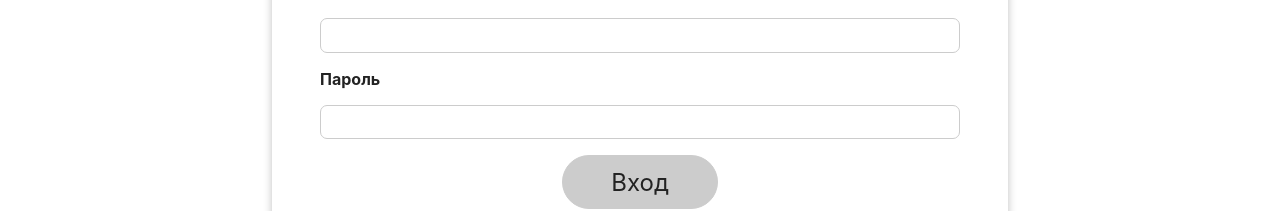
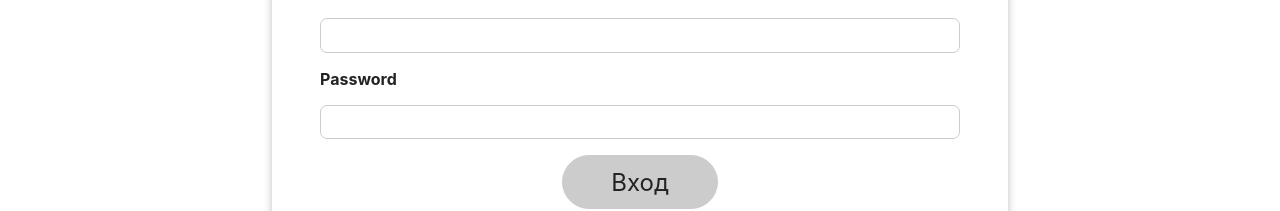
Before and after one commit to OlegYelis/react-second-app, a React (Create React App) app: page / in a window 1280 px wide. Shown: the part 212-423 px from the top of the page. Built offline with nearby package versions, Linux system fonts and the light colour scheme.

Commit message:
refactoring of the input component

```diff
--- a/src/components/Login/Login.jsx
+++ b/src/components/Login/Login.jsx
@@ -2,8 +2,9 @@ import React, { useState, useEffect, useReducer, useContext } from 'react';
 
 import { Card } from '../UI/Card/Card';
 import { Button } from '../UI/Button/Button';
-import { Actions, Controls } from './Login.styled';
+import { Actions } from './Login.styled';
 import { AuthContext } from 'store/auth-context';
+import { Input } from 'components/UI/Input/Input';
 
 const emailReducer = (prevState, action) => {
   if (action.type === 'USER_INPUT') {
@@ -95,30 +96,24 @@ export const Login = props => {
   return (
     <Card className="login">
       <form onSubmit={submitHandler}>
-        <Controls
-          className={`${emailState.isValid === false ? 'invalid' : ''}`}
-        >
-          <label htmlFor="email">Email</label>
-          <input
+        <Input
+          isValid={emailIsValid}
+          label="Email"
           type="email"
           id="email"
           value={emailState.value}
           onChange={emailChangeHandler}
           onBlur={validateEmailHandler}
         />
-        </Controls>
-        <Controls
-          className={`${passwordState.isValid === false ? 'invalid' : ''}`}
-        >
-          <label htmlFor="password">Пароль</label>
-          <input
+        <Input
+          isValid={passwordIsValid}
+          label="Password"
           type="password"
           id="password"
           value={passwordState.value}
           onChange={passwordChangeHandler}
           onBlur={validatePasswordHandler}
         />
-        </Controls>
         <Actions>
           <Button type="submit" disabled={!formIsValid}>
             Вход
--- /dev/null
+++ b/src/components/UI/Input/Input.jsx
@@ -0,0 +1,16 @@
+import { Controls } from 'components/Login/Login.styled';
+
+export const Input = props => {
+  return (
+    <Controls className={`${props.isValid === false ? 'invalid' : ''}`}>
+      <label htmlFor={`${props.id}`}>{props.label}</label>
+      <input
+        type={`${props.type}`}
+        id={`${props.id}`}
+        value={props.value}
+        onChange={props.onChange}
+        onBlur={props.onBlur}
+      />
+    </Controls>
+  );
+};
```
Also changed, not shown: src/components/UI/Input/Input.styled.js (added). Lines whose indentation alone changed are shown as unchanged.
